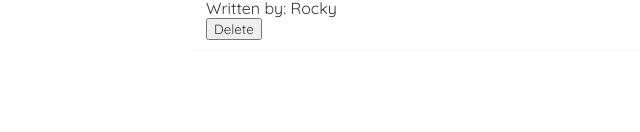
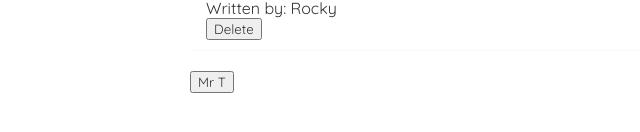
Before and after one commit to SethKalkstein/react-simple-blog, a React (Create React App) app: page / in a window 1280 px wide. Shown: the part 922-1054 px from the top of the page, without its empty margins (150-790 px from the left). Built offline with nearby package versions, Linux system fonts and the light colour scheme.

Commit message:
setting dependencies for useEffect

```diff
--- a/src/BlogComponent.js
+++ b/src/BlogComponent.js
@@ -9,20 +9,24 @@ const BlogComponent = () => {
         {title: "Let's do web dev stuff", body: "Lorem ipsum, dolor sit amet consectetur adipisicing elit. Et, laboriosam. Quos veniam tempora odit qui cum quaerat ullam deleniti laboriosam nobis vitae. Hic dolores laborum autem numquam ullam quaerat sint. Lorem ipsum, dolor sit amet consectetur adipisicing elit. Aut ut placeat omnis cum, eos aliquam quisquam, repellendus esse rem in, odio sit fugit itaque dolores corrupti consequuntur cumque. Nostrum, nemo! Lorem ipsum dolor sit amet consectetur adipisicing elit. Officiis laborum sint rem. Dignissimos asperiores voluptate esse fuga ab voluptates quos distinctio praesentium ut, odit facilis repellat? Adipisci magni nam debitis!", author: "Rocky", id: 3}
     ]);
 
+    const [name, setName] = useState("Mr T");
+
     const handleDelete = (id) => setBlogs(blogs.filter(blog => blog.id != id));
     // const handleDelete = (id) => {
     //     const newBlogs = blogs.filter(blog => blog.id !== id);
     //     setBlogs(newBlogs);
     // }
 
-useEffect( () => console.log("use effect has fired from the blog component") );
-
+useEffect( () => console.log("use effect has fired from the blog component"), [name] );
+//set dependency with an array of state changes (for the second arguament) that you want to trigger the useEffect function
+//no second argument means that useEffect will trigger from any state change within the component.
     return (
         <div className="blogComponent">
             <h1>Blog Component</h1>
             {/* blogs property declaration is a prop, it could be called anything. The value is inside the curly brackets and is the value, in this case we used the 'blogs' variable and also named the prop blogs */}
             <BlogList blogs={blogs} title="Full Blog List" handleDelete = { handleDelete } />
             <BlogList blogs={blogs.filter((blog) => blog.author === 'Rocky')} title="Rocky's Blog List" handleDelete = { handleDelete } />
+            <button onClick={()=>setName(name == "Mr T" ? "Apollo" : "Mr T")}>{ name }</button>
         </div>
      );
 }
```
